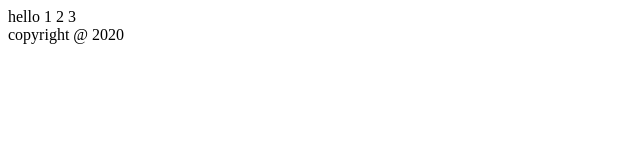
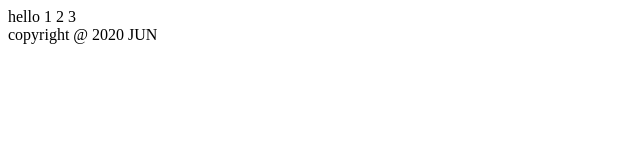
Before and after one commit to purgitinme/merge_test_0426, a plain HTML site: page index.html in a window 1280 px wide. Shown: the full height of the page, 0-640 px from the left. Drawn offline with Linux system fonts and the light colour scheme.

Commit message:
JUN commit

```diff
--- a/index.html
+++ b/index.html
@@ -11,7 +11,7 @@
 
 		3
 
-			<footer> copyright @ 2020 </footer>
+			<footer> copyright @ 2020 JUN</footer>
 	</body>
 
 
```
